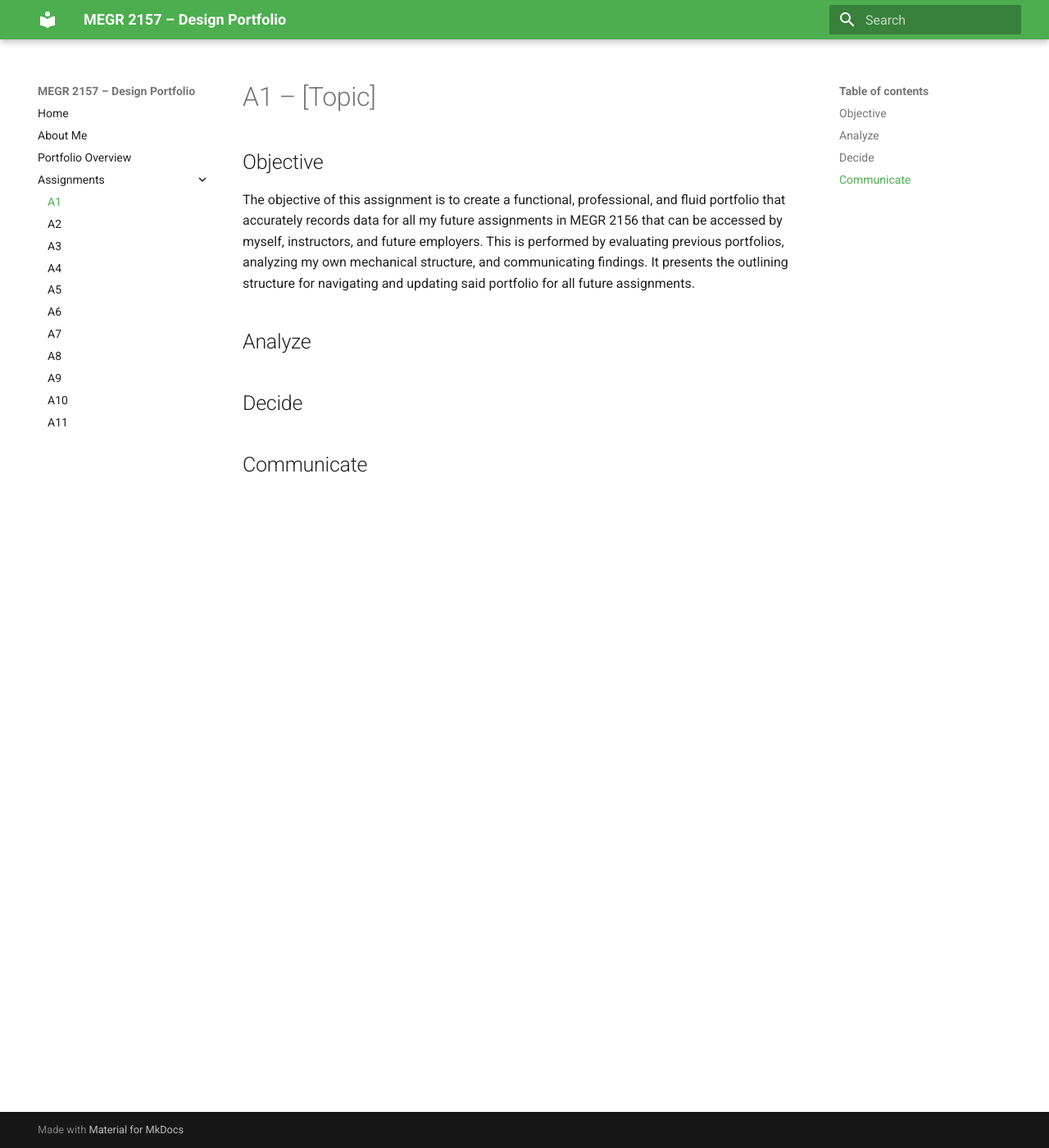
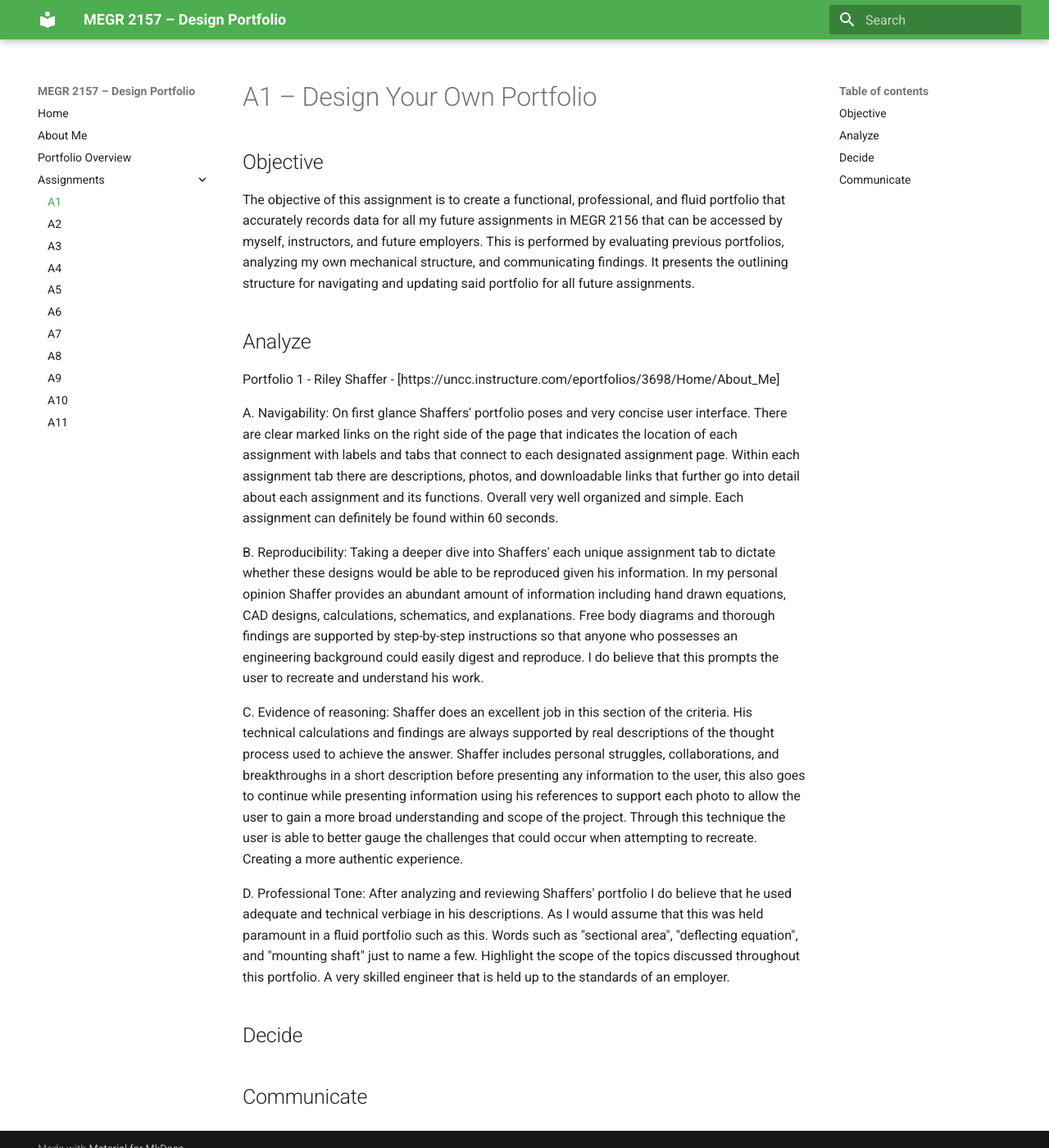
Before and after one commit to JasiahRutherford/jasiahs-megr2156-portfolio, an MkDocs documentation site: the page built from docs/assignments/A01/index.md, in a window 1280 px wide and 1400 px high. Shown: the whole window at 82% size. Built offline with MkDocs 1.6.1 and Material for MkDocs 9.7.7, drawn with Linux system fonts in a browser that asks for light colours.

Commit message:
Portfolio 1 changes

```diff
--- a/docs/assignments/A01/index.md
+++ b/docs/assignments/A01/index.md
@@ -1,10 +1,18 @@
-# A1 – [Topic]
+# A1 – Design Your Own Portfolio
 
 ## Objective
 The objective of this assignment is to create a functional, professional, and fluid portfolio that accurately records data for all my future assignments in MEGR 2156 that can be accessed by myself, instructors, and future employers. This is performed by evaluating previous portfolios, analyzing my own mechanical structure, and communicating findings. It presents the outlining structure for navigating and updating said portfolio for all future assignments.
 
 ## Analyze
+Portfolio 1 - Riley Shaffer - [https://uncc.instructure.com/eportfolios/3698/Home/About_Me]
 
+A. Navigability: On first glance Shaffers' portfolio poses and very concise user interface. There are clear marked links on the right side of the page that indicates the location of each assignment with labels and tabs that connect to each designated assignment page. Within each assignment tab there are descriptions, photos, and downloadable links that further go into detail about each assignment and its functions. Overall very well organized and simple. Each assignment can definitely be found within 60 seconds.
+
+B. Reproducibility: Taking a deeper dive into Shaffers' each unique assignment tab to dictate whether these designs would be able to be reproduced given his information. In my personal opinion Shaffer provides an abundant amount of information including hand drawn equations, CAD designs, calculations, schematics, and explanations. Free body diagrams and thorough findings are supported by step-by-step instructions so that anyone who possesses an engineering background could easily digest and reproduce. I do believe that this prompts the user to recreate and understand his work.
+
+C. Evidence of reasoning: Shaffer does an excellent job in this section of the criteria. His technical calculations and findings are always supported by real descriptions of the thought process used to achieve the answer. Shaffer includes personal struggles, collaborations, and breakthroughs in a short description before presenting any information to the user, this also goes to continue while presenting information using his references to support each photo to allow the user to gain a more broad understanding and scope of the project. Through this technique the user is able to better gauge the challenges that could occur when attempting to recreate. Creating a more authentic experience.
+
+D. Professional Tone: After analyzing and reviewing Shaffers' portfolio I do believe that he used adequate and technical verbiage in his descriptions. As I would assume that this was held paramount in a fluid portfolio such as this. Words such as "sectional area", "deflecting equation", and "mounting shaft" just to name a few. Highlight the scope of the topics discussed throughout this portfolio. A very skilled engineer that is held up to the standards of an employer.
 
 ## Decide
 
```
